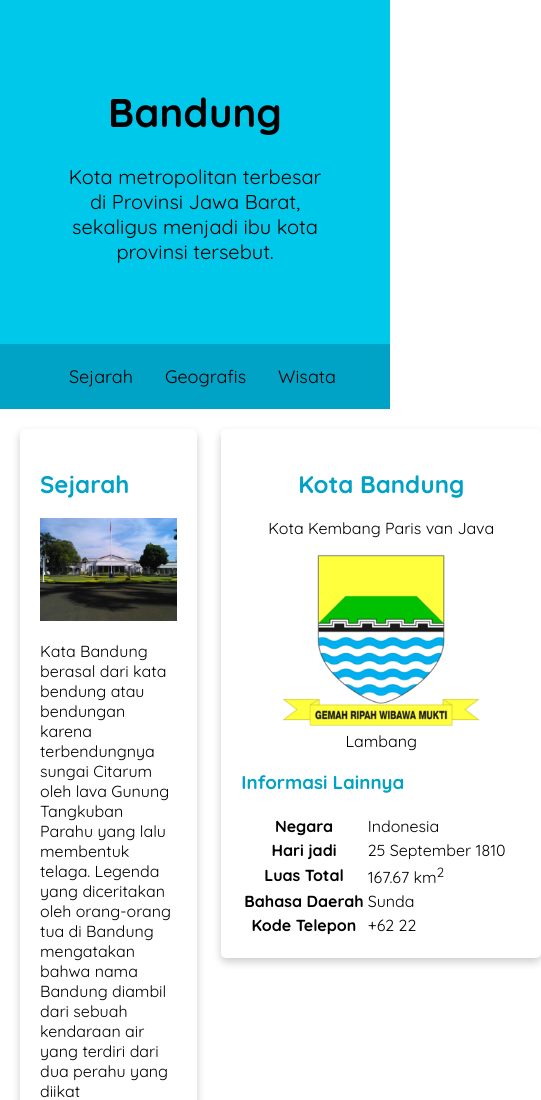
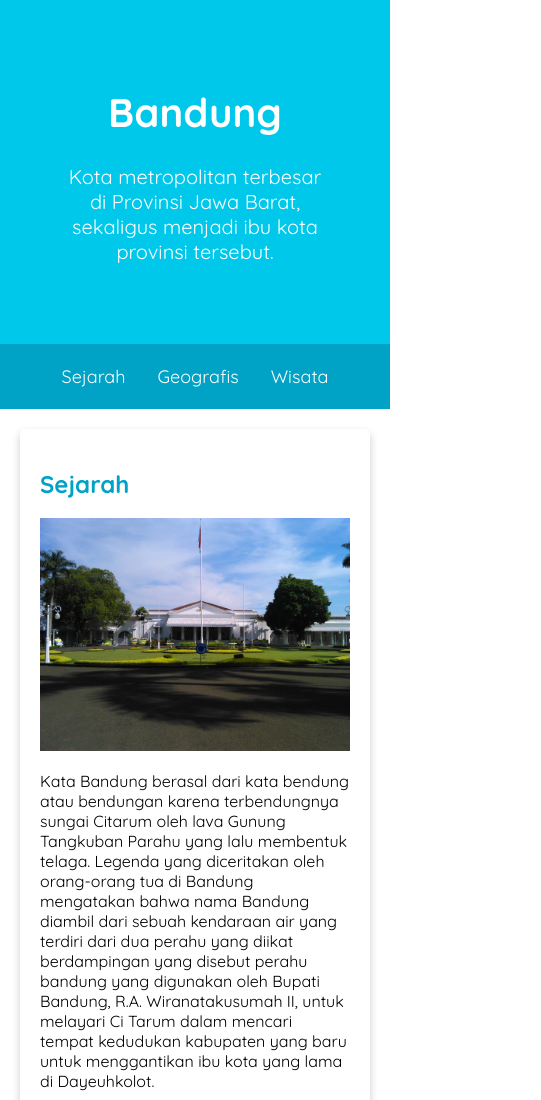
Before and after one commit to fahrul055/fahrul055.github.io, a plain HTML site: page dicoding/index.html in a window 390 px wide. Shown: the top 1100 px of the page, 541 px wide, since content can reach past the window. Drawn offline with Linux system fonts and the light colour scheme; files whose address does not match are found by name.

Commit message:
change pixel pada konten aside

```diff
--- a/dicoding/assets/styles/styles.css
+++ b/dicoding/assets/styles/styles.css
@@ -4,12 +4,59 @@
 
 body {
     font-family: 'Quicksand', sans-serif;
+
     margin: 0;
-    padding: 0
+    padding: 0;
 }
 
-header {
-    display: inline
+h2,
+h3 {
+    color: #00a2c6;
+}
+
+footer {
+    padding: 20px;
+    color: white;
+    background-color: #00a2c6;
+
+    text-align: center;
+    font-weight: bold;
+}
+
+nav a {
+    font-size: 18px;
+
+    font-weight: 400;
+    text-decoration: none;
+
+    color: white;
+}
+
+nav a:hover {
+    font-weight: bold;
+}
+
+.profile header {
+    text-align: center;
+}
+
+.featured-image {
+    width: 100%;
+    max-height: 300px;
+
+    object-fit: cover;
+    object-position: center;
+}
+
+.profile img {
+    max-width: 200px;
+}
+
+.card {
+    box-shadow: 0 4px 8px 0 rgba(0, 0, 0, 0.2);
+    border-radius: 5px;
+
+    padding: 20px;
 }
 
 .jumbotron {
@@ -17,12 +64,13 @@ header {
     padding: 60px;
     background-color: #00c8eb;
     text-align: center;
-    color: #000
+    color: white;
 }
 
 nav ul {
     padding-inline: 4rem;
     display: flex;
+
     gap: 2rem;
 }
 
@@ -33,33 +81,21 @@ nav li {
 nav {
     background-color: #00a2c6;
     padding: 5px;
+
     position: sticky;
-    top: 0
-}
-
-nav a {
-    font-size: 18px;
-    font-weight: 400;
-    text-decoration: none;
-    color: #000
-}
-
-nav a:hover {
-    font-weight: 700
+    top: 0;
 }
 
 main {
     padding: 20px;
+
     display: flex;
     gap: 1.5rem;
 }
 
-h2, h3 {
-    color: #00a2c6
-}
-
 #content {
     flex: 5;
+
     display: flex;
     flex-flow: column nowrap;
     gap: 1rem 2rem;
@@ -69,42 +105,28 @@ aside {
     flex: 1;
 }
 
-.card {
-    box-shadow: 0 4px 8px 0 rgba(0, 0, 0, .2);
-    border-radius: 5px;
-    padding: 20px;
-
-}
-
-.featured-image {
-    width: 100%;
-    max-height: 300px;
-    object-fit: cover;
-    object-position: center
-}
-
-.profile header {
-    text-align: center
-}
-
-.profile img {
-    width: 200px
-}
-
-footer {
-    padding: 20px;
-    color: #000;
-    background-color: #00a2c6;
-    text-align: center;
-    font-weight: 700
+header {
+    display: inline;
 }
 
 /* Perangkat dengan lebar layar 1200px dan di bawahnya */
 @media screen and (max-width: 1200px) {
+    main {
+        flex-flow: column nowrap;
+    }
 
+    main aside {
+        align-self: center;
+    }
 }
 
 /* Perangkat dengan lebar layar 768px dan di bawahnya */
 @media screen and (max-width: 768px) {
+    nav ul {
+        justify-content: center;
+    }
 
+    main aside {
+        align-self: stretch;
+    }
 }
```
